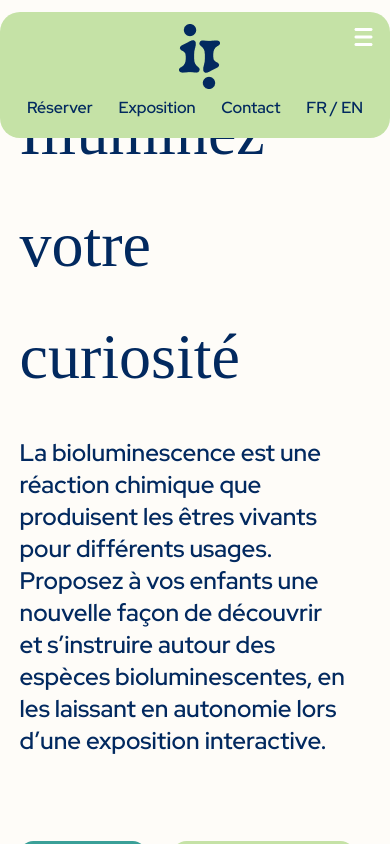
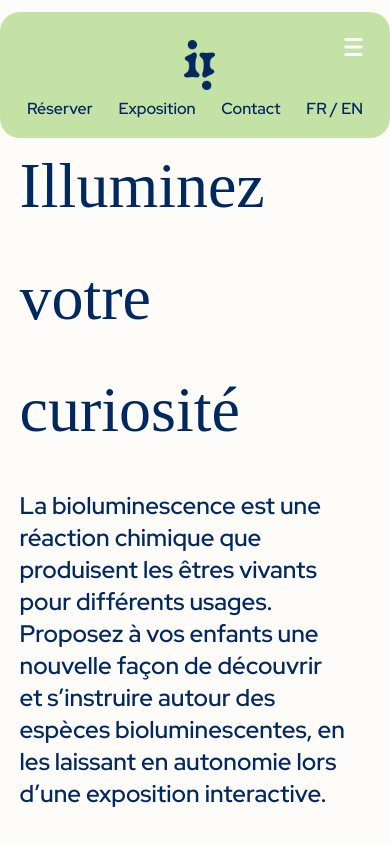
Before and after one commit to jo15122002/illuminez_votre_curiosite_site, a Nuxt app: page / in a window 390 px wide. Both pictures are taken after a click on the element 362 px from the left and 36 px from the top of the page. Shown: the top 844 px of the page. Built offline with nearby package versions, Linux system fonts and the light colour scheme; no server answers; the database is empty; a web font is replaced by a local one.

Commit message:
Fix navbar responsive

```diff
--- a/components/navBar.vue
+++ b/components/navBar.vue
@@ -1,6 +1,6 @@
 <template>
   <div class="navbar" :style="windowFull? '' : 'display:none'">
-    <img src="~/assets/images/logo.png" alt="logo" class="logo">
+    <img @click="returnMain" src="~/assets/images/logo.png" alt="logo" class="logo">
     <div class="navbar-items-container">
       <a href="/#buySection" class="navbar-item">{{ $t('navbar.book') }}</a>
       <a href="/#video" class="navbar-item">{{ $t('navbar.exhibition') }}</a>
@@ -42,6 +42,9 @@ export default {
                 this.$i18n.locale = 'fr';
             }
         },
+        returnMain() {
+            this.$router.push('/')
+        }
     }
 }
 </script>
@@ -83,8 +86,8 @@ export default {
 
 .small{
     background-color: #C5E2A6;
-    width: 10vw;
-    height: 10vw;
+    width: 15vw;
+    height: 15vw;
     position: absolute;
     right: 2vw;
     top: 2vh;
@@ -118,5 +121,10 @@ export default {
   .small {
     display: flex;
   }
+
+  .logo {
+    margin-top: 2vh;
+    width: 8vw;
+  }
 }
 </style>
--- a/pages/index.vue
+++ b/pages/index.vue
@@ -432,6 +432,13 @@ body{
     width: 75%;
   }
 }
+
+@media screen and (max-width: 1200px) {
+  .content-div .date{
+    font-size: 18px;
+  }
+}
+
 </style>
 
 <style>
@@ -448,6 +455,7 @@ body{
   .content-div{
     flex-direction: column;
     height: max-content;
+    margin-top: 10vh;
   }
 
   .discoverCardContainer{
```
Also changed, not shown: assets/images/download.png (deleted), assets/images/download.svg (added).
